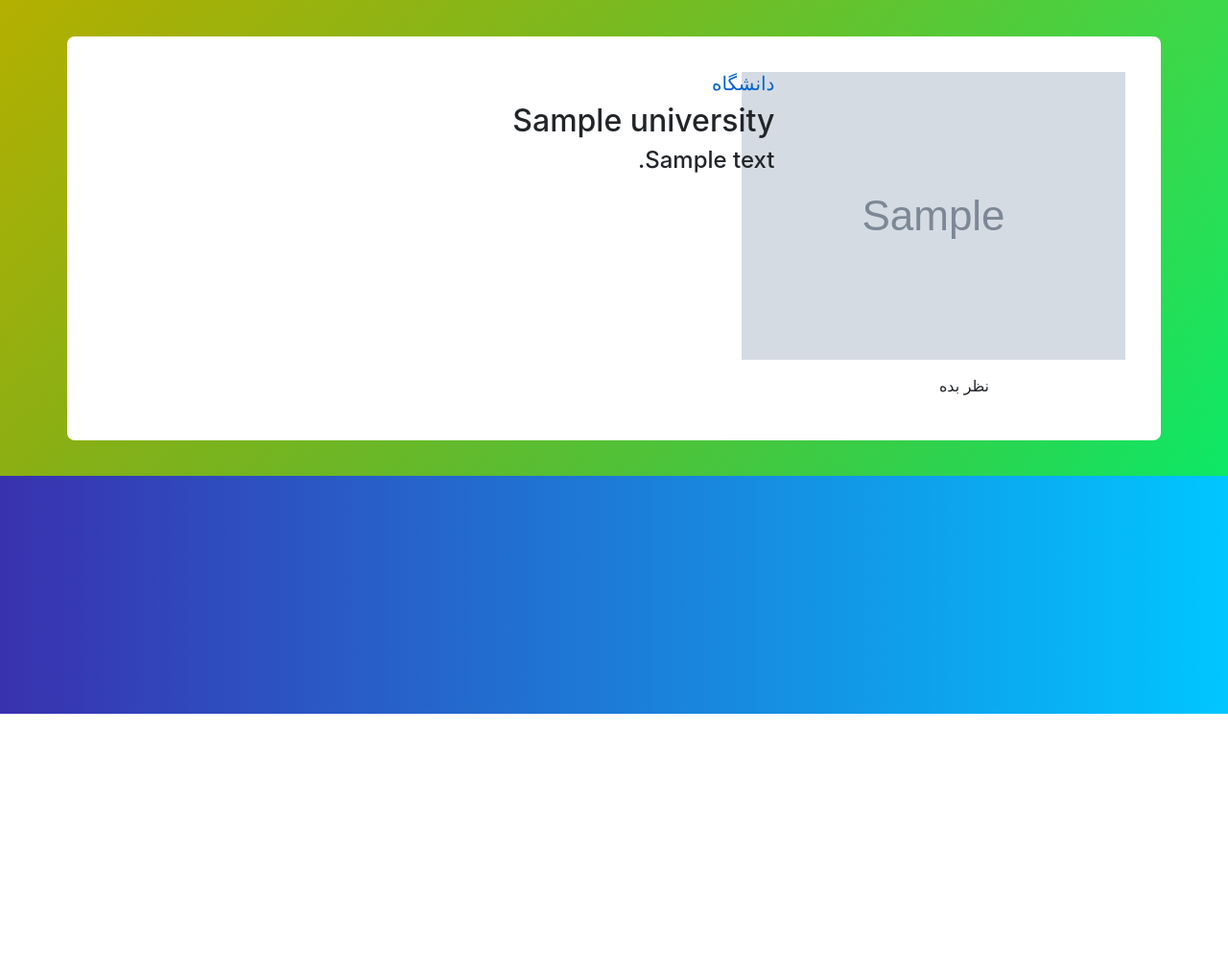
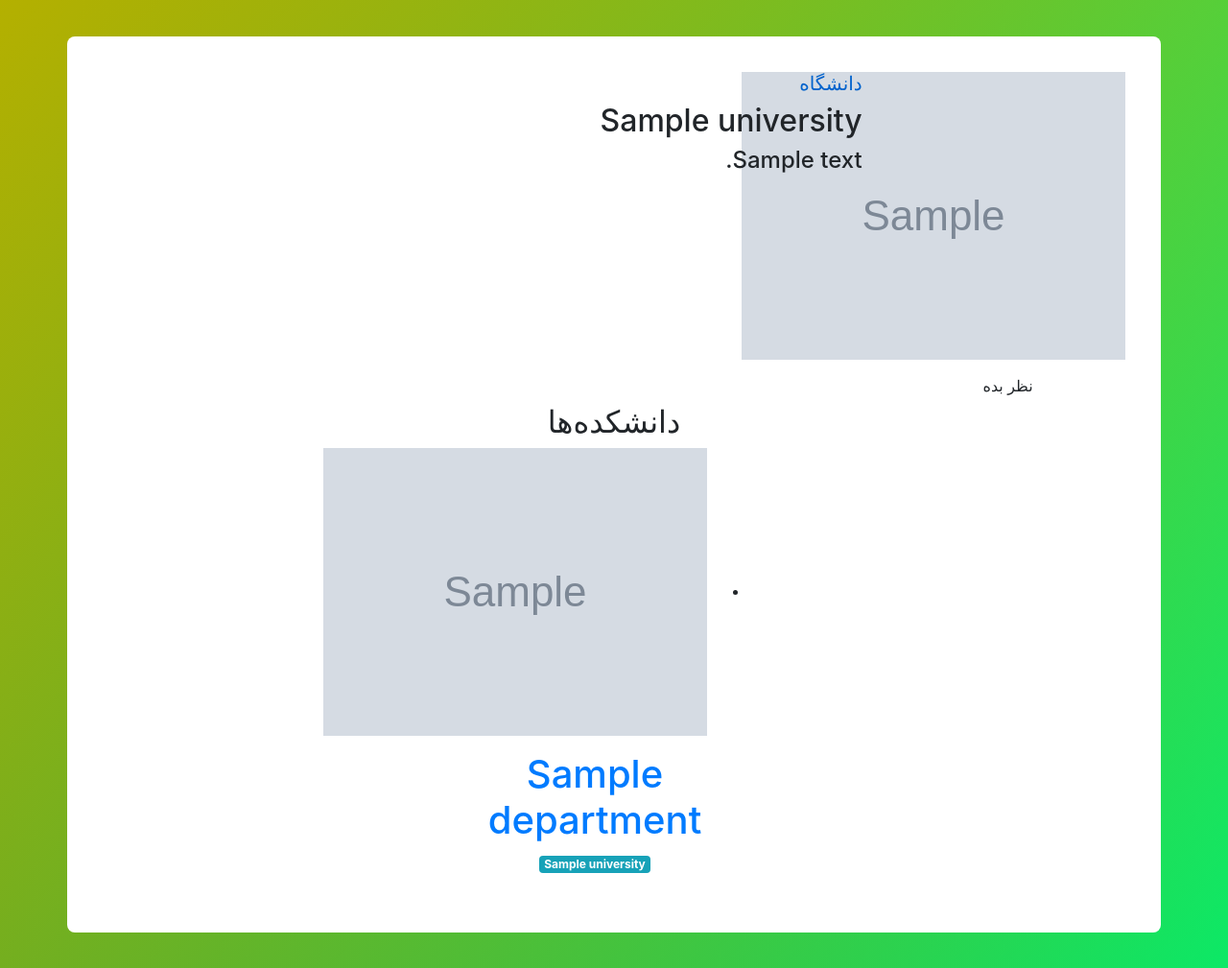
Before and after one commit to kiarashgl/MyAcademy, a Django app: page /entities/university/1 in a window 1280 px wide. Shown: the part 56-1065 px from the top of the page at 96% size. Before the commit the page ends 800 px from the top, so only its background shows below. Run offline with Django 3.2, Linux system fonts and the light colour scheme; tables that the repository leaves empty hold one stand-in row (values such as "Sample post"); grey boxes marked "Sample" are stand-in pictures; some libraries are stand-ins or nearby versions.

Commit message:
Beautify all sections

```diff
--- a/entities/forms.py
+++ b/entities/forms.py
@@ -73,7 +73,7 @@
 		self.helper.use_custom_control = True
 		self.helper.layout = Layout(
 			Div('name', css_class='col'),
-			Div('address', css_class='ltr-form'),
+			Div('address', css_class='col'),
 			FormActions(
 				Submit('submit', 'ثبت', css_class="bg-light-purple"),
 			),
--- a/entities/models.py
+++ b/entities/models.py
@@ -4,16 +4,16 @@
 
 class Entity(models.Model):
 	verified = models.BooleanField(default=False)
-	picture = models.ImageField(upload_to='profile_pictures', null=True, blank=True)
+	picture = models.ImageField(upload_to='profile_pictures', blank=True, default='default_profile_picture.png')
 
 	class Meta:
 		abstract = True
 
 
 class Professor(Entity):
-	first_name = models.CharField(max_length=30, blank=False)
-	last_name = models.CharField(max_length=30, blank=False)
-	my_department = models.ForeignKey('Department', on_delete=models.SET_NULL, null=True)
+	first_name = models.CharField(_("first name"), max_length=30, blank=False)
+	last_name = models.CharField(_("last name"), max_length=30, blank=False)
+	my_department = models.ForeignKey('Department', verbose_name="نام دانشکده", on_delete=models.SET_NULL, null=True)
 
 	def __str__(self):
 		return self.first_name + " " + self.last_name
@@ -42,12 +42,16 @@
 
 
 class University(Entity):
-	name = models.CharField(max_length=30, blank=False, unique=True)
-	address = models.CharField(max_length=100, blank=True)  # TODO: Fix later
+	name = models.CharField(_("name"), max_length=30, blank=False, unique=True)
+	address = models.CharField("آدرس", max_length=100, blank=True)  # TODO: Fix later
 
 	def __str__(self):
 		return self.name
 
+	@property
+	def departments(self):
+		return Department.objects.filter(my_university=self)
+
 	class Meta:
 		verbose_name = _("دانشگاه")
 		verbose_name_plural = _("دانشگاه‌ها")
--- a/entities/static/css/entity_detail.css
+++ b/entities/static/css/entity_detail.css
@@ -1,5 +1,4 @@
 header {
-    background: rgb(244, 255, 253);
     background: linear-gradient(-45deg, rgba(20, 255, 0, 0.6) 0%, rgb(180, 176, 0) 100%);
 }
 
--- a/entities/templates/entities/department_card.html
+++ b/entities/templates/entities/department_card.html
@@ -1,12 +1,12 @@
 {% extends 'entities/entity_card.html' %}
-
+{% block url %}
+	{% url 'entities:department_detail' pk=department.pk %}
+{% endblock %}
 {% block entity_content %}
 	<div>
-		<a href="{% url 'entities:department_detail' pk=department.pk %}" class="link mt-3">
-			<h1>
-				{{ department }}
-			</h1>
-		</a>
+		<h1 class="link mt-3">
+			{{ department }}
+		</h1>
 	</div>
 	<div>
 		<h2 class="badge badge-info">
--- a/entities/templates/entities/entity_card.html
+++ b/entities/templates/entities/entity_card.html
@@ -1,13 +1,11 @@
-<div class="entity-card">
-{% firstof university.picture.url professor.picture.url department.picture.url as entity_picture %}
 
-	<div class="square circle mx-auto">
-			{% if entity_picture %}
-				<img src="{{ entity_picture }}">
-			{% else %}
-				<img src="/media/default_profile_picture.png">
-			{% endif %}
+<a href="{% block url %}{% endblock %}">
+	<div class="entity-card {% if dark %}dark{% endif %}">
+	{% firstof university.picture.url professor.picture.url department.picture.url as entity_picture %}
+		<div class="square circle mx-auto">
+			<img src="{{ entity_picture }}">
 		</div>
-	{% block entity_content %}
-	{% endblock %}
-</div>
+		{% block entity_content %}
+		{% endblock %}
+	</div>
+</a>
--- /dev/null
+++ b/entities/templates/entities/entity_detail.html
@@ -0,0 +1,39 @@
+{% extends 'fullscreen_header.html' %}
+{% load static %}
+{% load model_tag %}
+{% load crispy_forms_tags %}
+
+{% block css %}
+    {{ block.super }}
+    <link rel="stylesheet" href="{% static "css/entity_detail.css" %}">
+{% endblock %}
+
+{% block inside_content %}
+
+    <div class="container emp-profile">
+
+        <div class="row">
+
+            <div class="col-8 col-sm-6 col-lg-3">
+                <div class="square circle">
+                    <img src="{% block image_url %}{% endblock %}">
+                </div>
+            </div>
+
+            <div class="col-lg-4">
+                <div class="profile-head">
+                    {% block profile_content %}{% endblock %}
+                </div>
+            </div>
+        </div>
+
+        <div class="row mt-2 ">
+            <div class="col-8 col-sm-6 col-lg-3">
+                <a class="btn bg-light-purple mx-2" href='#'>نظر بده</a>
+            </div>
+        </div>
+				{% block other_content %}
+				{% endblock %}
+    </div>
+
+{% endblock %}
--- a/entities/templates/entities/university_detail.html
+++ b/entities/templates/entities/university_detail.html
@@ -1,35 +1,16 @@
-<!-- templates/signup.html -->
-{% extends 'fullscreen_header.html' %}
+{% extends 'entities/entity_detail.html' %}
 {% load static %}
+{% load model_tag %}
 {% load crispy_forms_tags %}
 
 {% block css %}
 	{{ block.super }}
-    <link rel="stylesheet" href="{% static "css/entity_detail.css" %}">
 	<link rel="stylesheet" href="{% static 'css/university_detail.css' %}">
 {% endblock %}
 
 {% block title %}پروفایل دانشگاه{% endblock %}
-
-{% block inside_content %}
-
-    <div class="container emp-profile">
-
-        <div class="row">
-
-            <div class="col-md-4">
-                <div class="square circle">
-                    {% if university.picture %}
-                        <img src="{{ university.picture.url }}">
-                    {% else %}
-                        <img src="/media/default_profile_picture.png">
-                    {% endif %}
-
-                </div>
-            </div>
-
-            <div class="col-md-4">
-                <div class="profile-head">
+{% block image_url %}{{ university.picture.url }}{% endblock %}
+{% block profile_content %}
 	<h5>دانشگاه</h5>
 
 	<h2>
@@ -37,16 +18,17 @@
 	</h2>
 
 	<h4> {{ university.address }}</h4>
-                </div>
-            </div>
-        </div>
+{% endblock %}
 
-        <div class="row mt-2 ">
-            <div class="col-md-4">
-                <a class="btn bg-light-purple mx-2" href='#'>نظر بده</a>
-            </div>
-        </div>
-
-    </div>
-
+{% block other_content %}
+	<h2>دانشکده‌ها</h2>
+	<ul class="row justify-content-center">
+		{% for entity in university.departments %}
+			<li class="col-8 col-sm-6 col-lg-3">
+				{% render_department entity True %}
+			</li>
+		{% empty %}
+			<p>جست‌وجوی شما نتیجه‌ای در بر نداشت!</p>
+		{% endfor %}
+	</ul>
 {% endblock %}
--- a/entities/templatetags/model_tag.py
+++ b/entities/templatetags/model_tag.py
@@ -8,13 +8,13 @@
 	return value._meta.verbose_name.title()
 
 @register.inclusion_tag('entities/university_card.html')
-def render_university(university):
-	return {'university' : university}
+def render_university(university, dark=False):
+	return {'university' : university, 'dark': dark}
 
 @register.inclusion_tag('entities/department_card.html')
-def render_department(department):
-	return {'department' : department}
+def render_department(department, dark=False):
+	return {'department' : department, 'dark': dark}
 
 @register.inclusion_tag('entities/professor_card.html')
-def render_professor(professor):
-	return {'professor' : professor}
+def render_professor(professor, dark=False):
+	return {'professor' : professor, 'dark': dark}
```
Also changed, not shown: entities/static/css/search_results.css (+0 -8 lines), entities/templates/entities/department_detail.html (+3 -32 lines), entities/templates/entities/professor_card.html (+6 -5 lines), entities/templates/entities/professor_detail.html (+3 -33 lines), entities/templates/entities/university_card.html (+6 -5 lines), entities/migrations/0002_auto_20200508_2309.py (deleted), entities/migrations/0003_auto_20200509_0429.py (added), 1 other file. Lines whose indentation alone changed are shown as unchanged.
